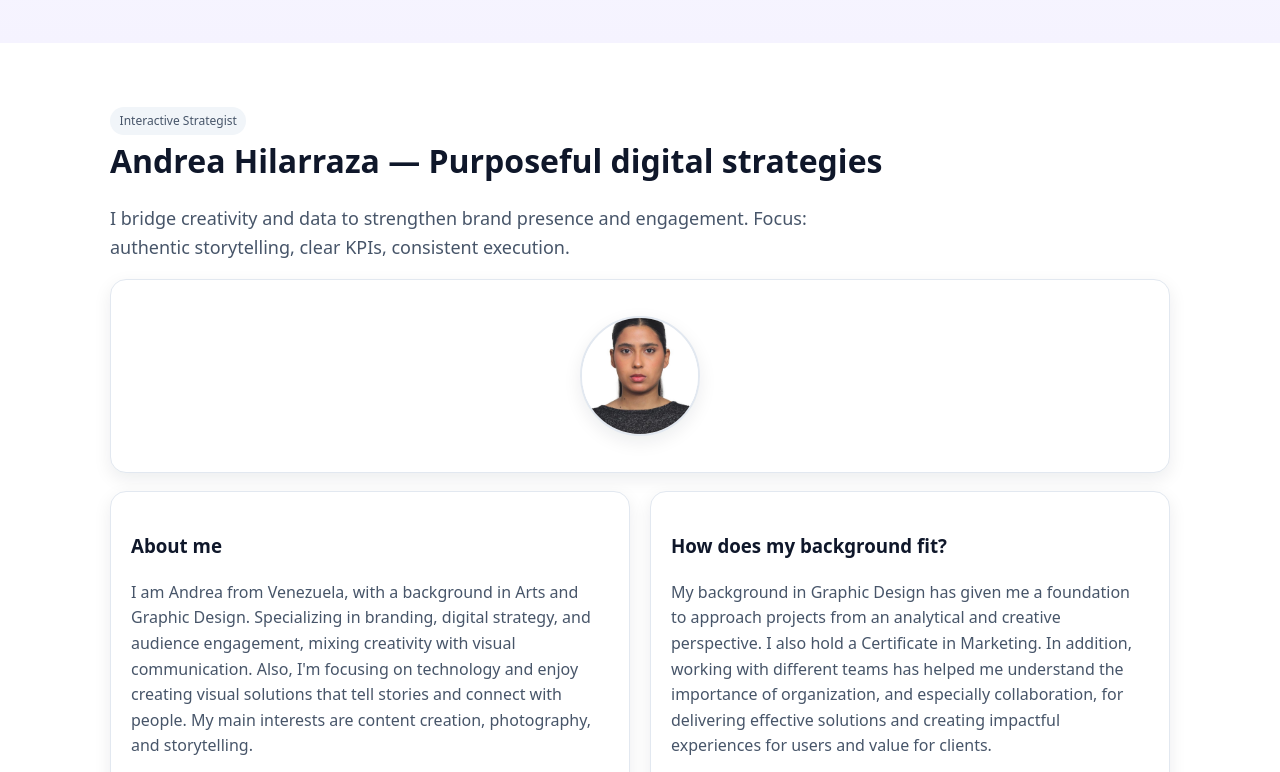
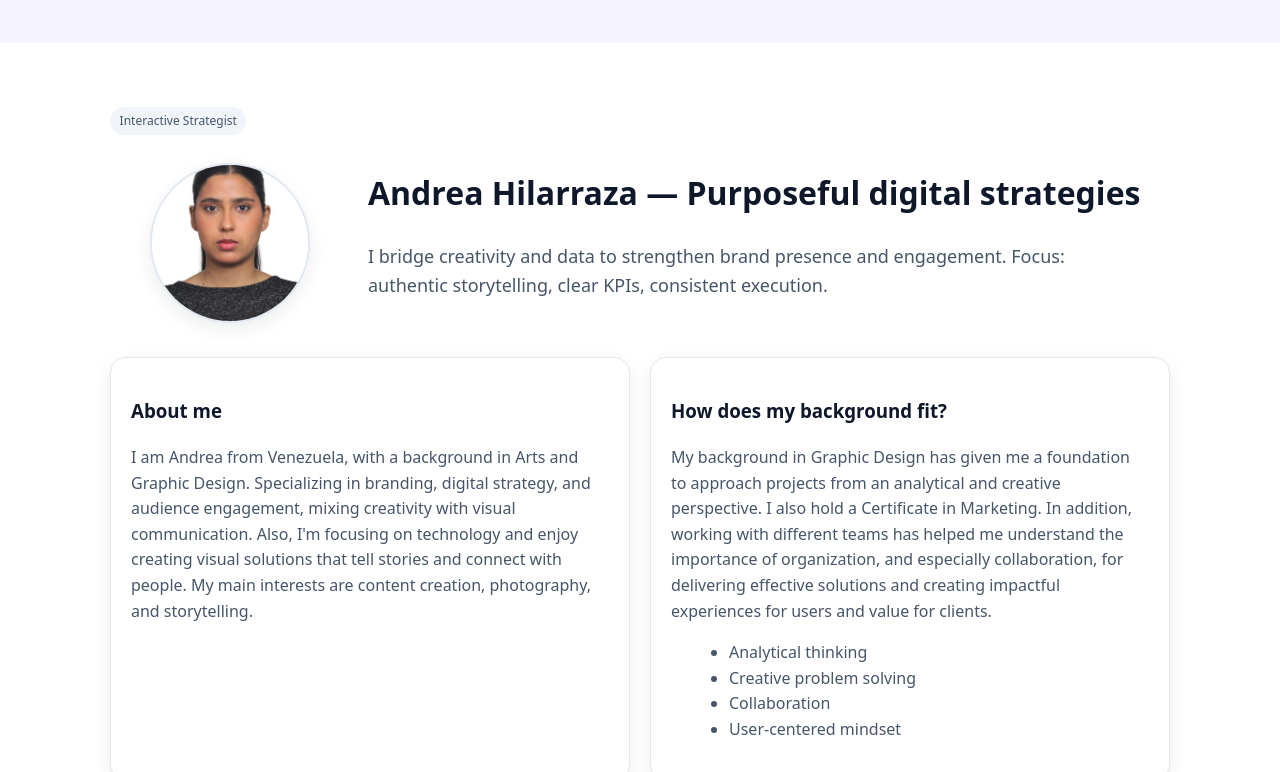
Before and after one commit to ahilarraza/ahilarraza.github.io, a plain HTML site: page index.html in a window 1280 px wide. Shown: the part 1640-2412 px from the top of the page. Drawn offline with Linux system fonts and the light colour scheme.

Commit message:
Update index.html

```diff
--- a/index.html
+++ b/index.html
@@ -14,7 +14,7 @@
       --radius:16px; --shadow:0 6px 18px rgba(15,23,42,.08); --max:1100px;
       --focus: 0 0 0 3px rgba(79,70,229,.35), 0 0 0 6px rgba(124,58,237,.25);
       /* Avatar size */
-      --avatar: 120px;
+      --avatar: 160px; /* bigger circle */
     }
     *{box-sizing:border-box}
     html{scroll-behavior:smooth}
@@ -82,21 +82,17 @@
     .backtop.visible{opacity:1;pointer-events:auto;transform:translateY(0)}
 
     /* Small circular profile photos */
-    .sr-only{
-      position:absolute;width:1px;height:1px;padding:0;margin:-1px;overflow:hidden;
-      clip:rect(0,0,0,0);white-space:nowrap;border:0;
+    .sr-only{position:absolute;width:1px;height:1px;padding:0;margin:-1px;overflow:hidden;clip:rect(0,0,0,0);white-space:nowrap;border:0}
+    .photo-frame{width:var(--avatar); height:var(--avatar); border-radius:9999px; overflow:hidden; border:2px solid var(--line); background:#fff; box-shadow:var(--shadow)}
+    .photo-frame img{width:100%; height:100%; object-fit:cover; display:block; aspect-ratio:1/1}
+
+    /* NEW: identity row puts avatar beside the name */
+    .identity{display:flex;align-items:center;gap:18px;margin-top:12px}
+    .identity .text{display:flex;flex-direction:column;gap:6px}
+    .identity h2{margin:0}
+    @media (max-width:640px){
+      .identity{flex-direction:row;align-items:center}
     }
-    .photo-card{display:flex;align-items:center;justify-content:center}
-    .photo-frame{
-      width:var(--avatar); height:var(--avatar);
-      border-radius:9999px; overflow:hidden;
-      border:2px solid var(--line); background:#fff;
-      box-shadow:var(--shadow); margin-inline:auto;
-    }
-    .photo-frame img{
-      width:100%; height:100%; object-fit:cover; display:block; aspect-ratio:1/1;
-    }
-    .photo-caption{display:none;}
   </style>
 </head>
 <body>
@@ -227,17 +223,16 @@
     <section id="andrea" aria-labelledby="andrea-title">
       <div class="container">
         <span class="tag">Interactive Strategist</span>
-        <h2 id="andrea-title">Andrea Hilarraza — Purposeful digital strategies</h2>
-        <p class="lead">I bridge creativity and data to strengthen brand presence and engagement. Focus: authentic storytelling, clear KPIs, consistent execution.</p>
-
-        <!-- PHOTO — ANDREA -->
-        <div class="card photo-card" style="margin: top 18px;px">
+        <!-- IDENTITY ROW: avatar beside the name -->
+        <div class="identity" aria-labelledby="andrea-title">
           <figure class="photo-frame" aria-labelledby="andrea-photo-caption">
             <img src="andrea-photo.jpg" alt="Portrait of Andrea Hilarraza" />
-            <figcaption id="andrea-photo-caption" class="sr-only">
-              Andrea — replace andrea-photo.jpg with your image.
-            </figcaption>
+            <figcaption id="andrea-photo-caption" class="sr-only">Andrea — replace andrea-photo.jpg with your image.</figcaption>
           </figure>
+          <div class="text">
+            <h2 id="andrea-title">Andrea Hilarraza — Purposeful digital strategies</h2>
+            <p class="lead">I bridge creativity and data to strengthen brand presence and engagement. Focus: authentic storytelling, clear KPIs, consistent execution.</p>
+          </div>
         </div>
 
         <!-- Row 1: About + Background Fit -->
@@ -248,8 +243,7 @@
           </article>
           <article class="card">
             <h3>How does my background fit?</h3>
-            <p class="muted">My background in Graphic Design has given me a foundation to approach projects from an analytical and creative perspective. I also hold a Certificate in Marketing. In addition, working with different teams has helped me understand the importance of organization, and especially collaboration, for delivering effective solutions and creating impactful experiences for users and value for clients.
-</p>
+            <p class="muted">My background in Graphic Design has given me a foundation to approach projects from an analytical and creative perspective. I also hold a Certificate in Marketing. In addition, working with different teams has helped me understand the importance of organization, and especially collaboration, for delivering effective solutions and creating impactful experiences for users and value for clients.</p>
             <ul class="muted" style="margin-left:18px">
               <li>Analytical thinking</li>
               <li>Creative problem solving</li>
@@ -268,7 +262,6 @@
               For the brand and engagement, the audience.
               Previously in Venezuela, I worked at <strong>MOAD C.A.</strong> collaborating with the creative and marketing team to develop visual materials for branding and social media.
               This experience helped me to understand the industry design consistency, communication, and project coordination.
-
             </p>
           </article>
           <article class="card">
@@ -291,9 +284,7 @@
         <!-- CONTACT — ANDREA -->
         <div class="card" id="contact-andrea" style="margin-top:18px">
           <h3>Contact — Andrea</h3>
-          <p class="muted">
-            LinkedIn: <a href="https://www.linkedin.com/in/andrea-hilarraza/" target="_blank" rel="noopener noreferrer" aria-label="Visit Andrea's LinkedIn"> Andrea Hilarraza </a>
-          </p>
+          <p class="muted">LinkedIn: <a href="https://www.linkedin.com/in/andrea-hilarraza/" target="_blank" rel="noopener noreferrer" aria-label="Visit Andrea's LinkedIn"> Andrea Hilarraza </a></p>
         </div>
       </div>
     </section>
@@ -302,17 +293,16 @@
     <section id="saptak" aria-labelledby="saptak-title" style="background:var(--soft)">
       <div class="container">
         <span class="tag">UX Designer</span>
-        <h2 id="saptak-title">Saptak Mukhopadhyay — Intuitive experiences</h2>
-        <p class="lead">I create human-centered interfaces through research, prototyping, and usability testing — making technology feel natural.</p>
-
-        <!-- PHOTO — SAPTAK -->
-        <div class="card photo-card" style="margin-top:18px">
+        <!-- IDENTITY ROW: avatar beside the name -->
+        <div class="identity" aria-labelledby="saptak-title">
           <figure class="photo-frame" aria-labelledby="saptak-photo-caption">
             <img src="saptak-photo.jpg" alt="Portrait of Saptak Mukhopadhyay" />
-            <figcaption id="saptak-photo-caption" class="sr-only">
-              Saptak — replace saptak-photo.jpg with your image.
-            </figcaption>
+            <figcaption id="saptak-photo-caption" class="sr-only">Saptak — replace saptak-photo.jpg with your image.</figcaption>
           </figure>
+          <div class="text">
+            <h2 id="saptak-title">Saptak Mukhopadhyay — Intuitive experiences</h2>
+            <p class="lead">I create human-centered interfaces through research, prototyping, and usability testing — making technology feel natural.</p>
+          </div>
         </div>
 
         <!-- Row 1: About + Background Fit -->
@@ -335,18 +325,11 @@
         <div class="grid Cols2" style="margin-top:18px">
           <article class="card">
             <h3>Experience</h3>
-            <p class="muted">
-              Worked across <strong>research, prototyping, and usability testing</strong> to translate requirements into clear user flows and
-              interactive prototypes. Collaborated with PM and engineering to document decisions, iterate based on evidence, and hand off
-              designs with component specs and accessibility notes.
-            </p>
+            <p class="muted">Worked across <strong>research, prototyping, and usability testing</strong> to translate requirements into clear user flows and interactive prototypes. Collaborated with PM and engineering to document decisions, iterate based on evidence, and hand off designs with component specs and accessibility notes.</p>
           </article>
           <article class="card">
             <h3>Why should I be hired?</h3>
-            <p class="muted">
-              Reliable and methodical, with a focus on clarity and measurable outcomes. Comfortably presents rationale, surfaces trade-offs early,
-              and iterates with user feedback. Aims to reduce cognitive load, improve task success, and align design choices with business goals.
-            </p>
+            <p class="muted">Reliable and methodical, with a focus on clarity and measurable outcomes. Comfortably presents rationale, surfaces trade-offs early, and iterates with user feedback. Aims to reduce cognitive load, improve task success, and align design choices with business goals.</p>
           </article>
         </div>
 
@@ -361,9 +344,7 @@
         <!-- CONTACT — SAPTAK -->
         <div class="card" id="contact-saptak" style="margin-top:18px">
           <h3>Contact — Saptak</h3>
-          <p class="muted">
-            LinkedIn: <a href="https://www.linkedin.com/in/saptak-mukhopadhyay-90a08b219/" target="_blank" rel="noopener noreferrer" aria-label="Visit Saptak's LinkedIn"> Saptak Mukhopadhyay </a>
-          </p>
+          <p class="muted">LinkedIn: <a href="https://www.linkedin.com/in/saptak-mukhopadhyay-90a08b219/" target="_blank" rel="noopener noreferrer" aria-label="Visit Saptak's LinkedIn"> Saptak Mukhopadhyay </a></p>
         </div>
       </div>
     </section>
```
